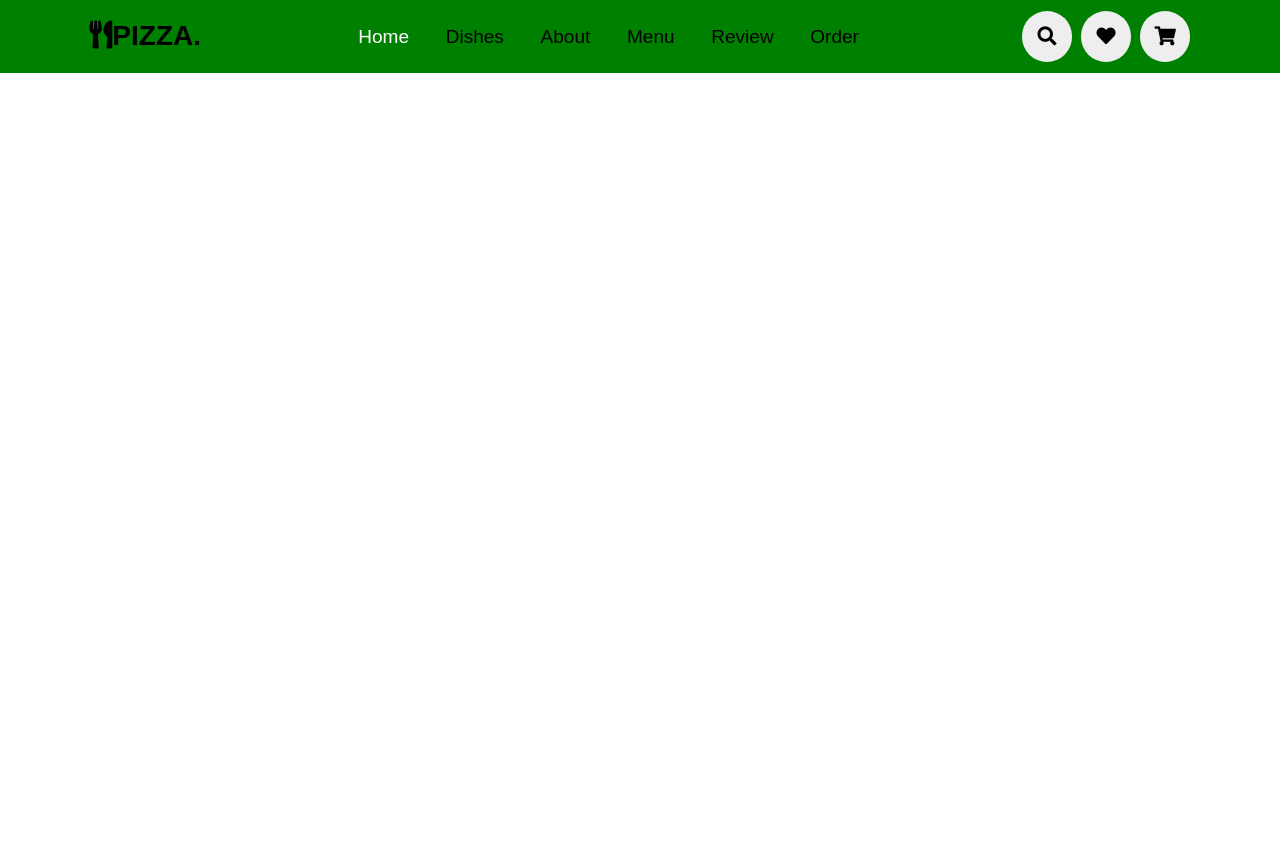
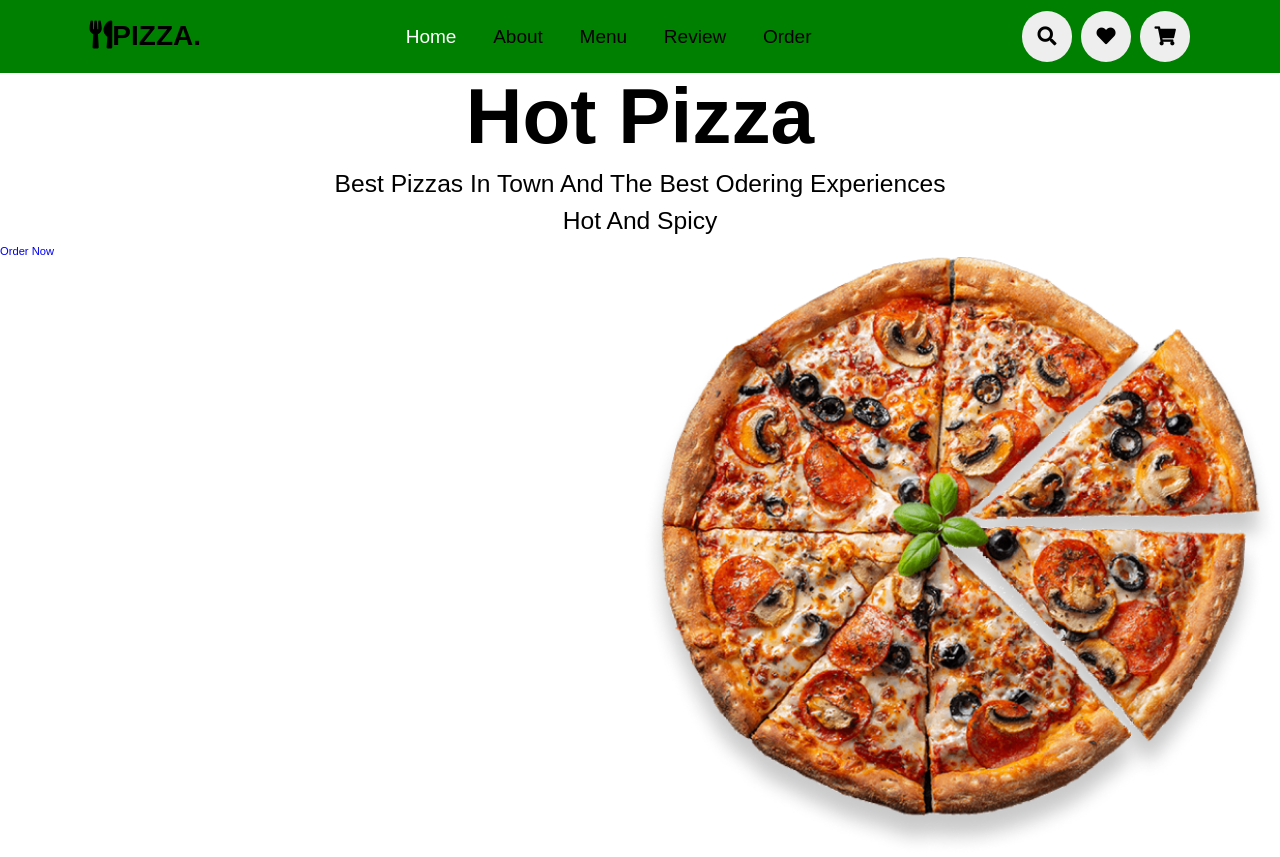
Before and after one commit to Beverlyfiona12/Beverlyfiona12-github.io-Pizza-eats, a plain HTML site: page index.html in a window 1280 px wide. Before the commit the page ends 800 px from the top, so only its background shows below. Drawn offline with Linux system fonts and the light colour scheme.

Commit message:
Added an image,paragraph and title

```diff
--- a/index.html
+++ b/index.html
@@ -18,7 +18,6 @@
 
     <nav class="navbar">
         <a class="active" href="#home">home</a>
-        <a href="#dishes">dishes</a>
         <a href="#about">about</a>
         <a href="#menu">menu</a>
         <a href="#review">review</a>
@@ -35,7 +34,31 @@
 
 <!-- header section ends-->
 
-<script src="js/script.js"></script>
+<!-- Home page  -->
+<section class="home" id="home">
+
+    <div class="container">
+
+        <div class="wrap">
+
+            <div class="box">
+                <div class="content">
+                    <span>our special dish</span>
+                    <h3 style="text-align: center;">Hot Pizza</h3>
+                    <p style="text-align: center;">Best Pizzas in town and the best odering experiences <br>
+                        Hot and spicy
+                    </p>
+                    <a  href="#" class="btn">order now</a>
+                </div>
+                <div class="image">
+                    <img src="images/home-img-3.png" alt="">
+                </div>
+            </div>
+         </div>
+        </div>
+
+        </section>
+<script src="script.js"></script>
 
 </body>
 </html>
--- a/style.css
+++ b/style.css
@@ -8,9 +8,9 @@
 }
 html{
     font-size: 70%;
-    overflow-x: hidden;
-    scroll-padding-top: 5.5rem;
-    scroll-behavior: smooth;
+    /* overflow-x: hidden; */
+    /* scroll-padding-top: 5.5rem; */
+    /* scroll-behavior: smooth; */
 }
 header{
     position: fixed;
@@ -63,3 +63,38 @@ header .icons i:hover,
 header .icons a:hover{
     color:#fff;
 }
+
+/* HOME PAGE */
+.home .container.box{
+    display: flex;
+    /* align-items: center; */
+    flex-wrap: wrap;
+     gap:2rem;
+     padding-top: 9rem;
+}
+
+.box{
+    flex:1 1 45rem;
+}
+
+.home .container .box .image img{
+    width: 50%;
+    float: right;
+}
+.home .container .box .content span{
+    color:var(--green);
+    font-size: 5.5rem;
+
+}
+
+.home .container .box .content h3{
+    color:var(--black);
+    font-size: 7rem;
+}
+
+.home .container .box .content p{
+    color:var(--light-color);
+    font-size: 2.2rem;
+    padding:.4rem 0;
+    line-height: 1.5;
+}
```
Also changed, not shown: images/home-img-3.png (added).
